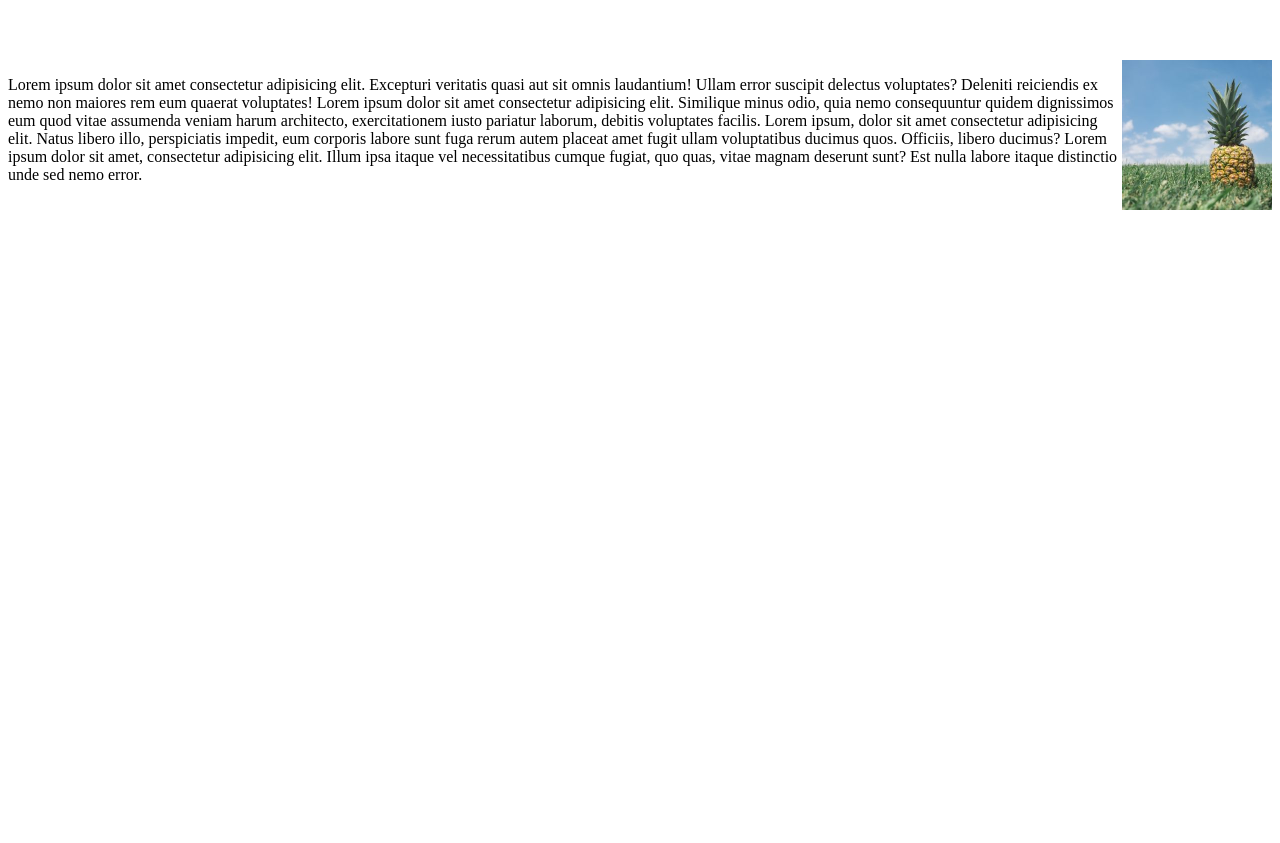
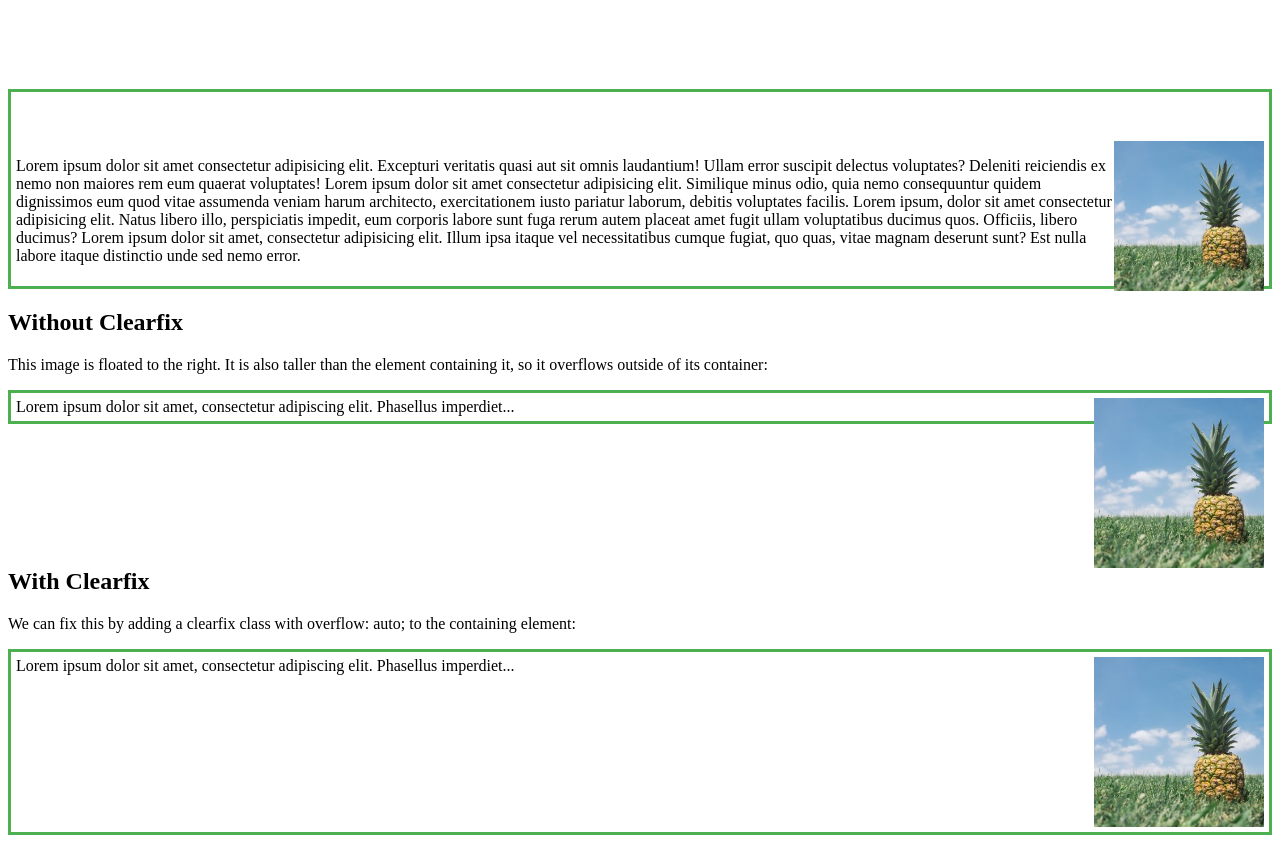
Before and after one commit to Abdullah-Niaz/Web-Development, a plain HTML site: page CSS/day5-css/day5.html in a window 1280 px wide. Shown: the part 517-1360 px from the top of the page. Before the commit the page ends 800 px from the top, so only its background shows below. Drawn offline with Linux system fonts and the light colour scheme.

Commit message:
z-indexes and float

```diff
--- a/CSS/day5-css/day5.css
+++ b/CSS/day5-css/day5.css
@@ -47,6 +47,23 @@
 
 
 
+div {
+    border: 3px solid #4CAF50;
+    padding: 5px;
+  }
+
+  .img1 {
+    float: right;
+  }
+
+  .img2 {
+    float: right;
+  }
+
+  .clearfix {
+    overflow: auto;
+  }
+
 
 
 
--- a/CSS/day5-css/day5.html
+++ b/CSS/day5-css/day5.html
@@ -1,19 +1,19 @@
-
 <!DOCTYPE html>
 <html lang="en">
   <head>
-    <meta charset="UTF-8">
-    <meta http-equiv="X-UA-Compatible" content="IE=edge">
-    <meta name="viewport" content="width=device-width, initial-scale=1.0">
+    <meta charset="UTF-8" />
+    <meta http-equiv="X-UA-Compatible" content="IE=edge" />
+    <meta name="viewport" content="width=device-width, initial-scale=1.0" />
     <title>Document</title>
-    <link rel="stylesheet" href="day5.css">
+    <link rel="stylesheet" href="day5.css" />
   </head>
   <body>
-
     <h1>Overlapping elements</h1>
 
-<p>If two positioned elements overlap each other without a z-index specified,
-the element defined last in the HTML code will be shown on top:</p>
+    <p>
+      If two positioned elements overlap each other without a z-index specified,
+      the element defined last in the HTML code will be shown on top:
+    </p>
 
     <div class="container">
       <div class="black-box">Black box at the z indez 1</div>
@@ -21,10 +21,60 @@ the element defined last in the HTML code will be shown on top:</p>
       <div class="green-box">Green box at the z indez 2</div>
     </div>
 
+    <div class="fl">
+      <img src="pine.jpg" alt="pine apple images" />
+      <p>
+        Lorem ipsum dolor sit amet consectetur adipisicing elit. Excepturi
+        veritatis quasi aut sit omnis laudantium! Ullam error suscipit delectus
+        voluptates? Deleniti reiciendis ex nemo non maiores rem eum quaerat
+        voluptates! Lorem ipsum dolor sit amet consectetur adipisicing elit.
+        Similique minus odio, quia nemo consequuntur quidem dignissimos eum quod
+        vitae assumenda veniam harum architecto, exercitationem iusto pariatur
+        laborum, debitis voluptates facilis. Lorem ipsum, dolor sit amet
+        consectetur adipisicing elit. Natus libero illo, perspiciatis impedit,
+        eum corporis labore sunt fuga rerum autem placeat amet fugit ullam
+        voluptatibus ducimus quos. Officiis, libero ducimus? Lorem ipsum dolor
+        sit amet, consectetur adipisicing elit. Illum ipsa itaque vel
+        necessitatibus cumque fugiat, quo quas, vitae magnam deserunt sunt? Est
+        nulla labore itaque distinctio unde sed nemo error.
+      </p>
+    </div>
 
-    <div class="fl">
-        <img src="pine.jpg" alt="pine apple images">
-        <p>Lorem ipsum dolor sit amet consectetur adipisicing elit. Excepturi veritatis quasi aut sit omnis laudantium! Ullam error suscipit delectus voluptates? Deleniti reiciendis ex nemo non maiores rem eum quaerat voluptates! Lorem ipsum dolor sit amet consectetur adipisicing elit. Similique minus odio, quia nemo consequuntur quidem dignissimos eum quod vitae assumenda veniam harum architecto, exercitationem iusto pariatur laborum, debitis voluptates facilis. Lorem ipsum, dolor sit amet consectetur adipisicing elit. Natus libero illo, perspiciatis impedit, eum corporis labore sunt fuga rerum autem placeat amet fugit ullam voluptatibus ducimus quos. Officiis, libero ducimus? Lorem ipsum dolor sit amet, consectetur adipisicing elit. Illum ipsa itaque vel necessitatibus cumque fugiat, quo quas, vitae magnam deserunt sunt? Est nulla labore itaque distinctio unde sed nemo error.</p>
+    <h2>Without Clearfix</h2>
+
+    <p>
+      This image is floated to the right. It is also taller than the element
+      containing it, so it overflows outside of its container:
+    </p>
+
+    <div>
+      <img
+        class="img1"
+        src="pine.jpg"
+        alt="Pineapple"
+        width="170"
+        height="170"
+      />
+      Lorem ipsum dolor sit amet, consectetur adipiscing elit. Phasellus
+      imperdiet...
+    </div>
+
+    <h2 style="clear: right">With Clearfix</h2>
+    <p>
+      We can fix this by adding a clearfix class with overflow: auto; to the
+      containing element:
+    </p>
+
+    <div class="clearfix">
+      <img
+        class="img2"
+        src="pine.jpg"
+        alt="Pineapple"
+        width="170"
+        height="170"
+      />
+      Lorem ipsum dolor sit amet, consectetur adipiscing elit. Phasellus
+      imperdiet...
     </div>
   </body>
 </html>
```
Lines whose indentation alone changed are shown as unchanged.
